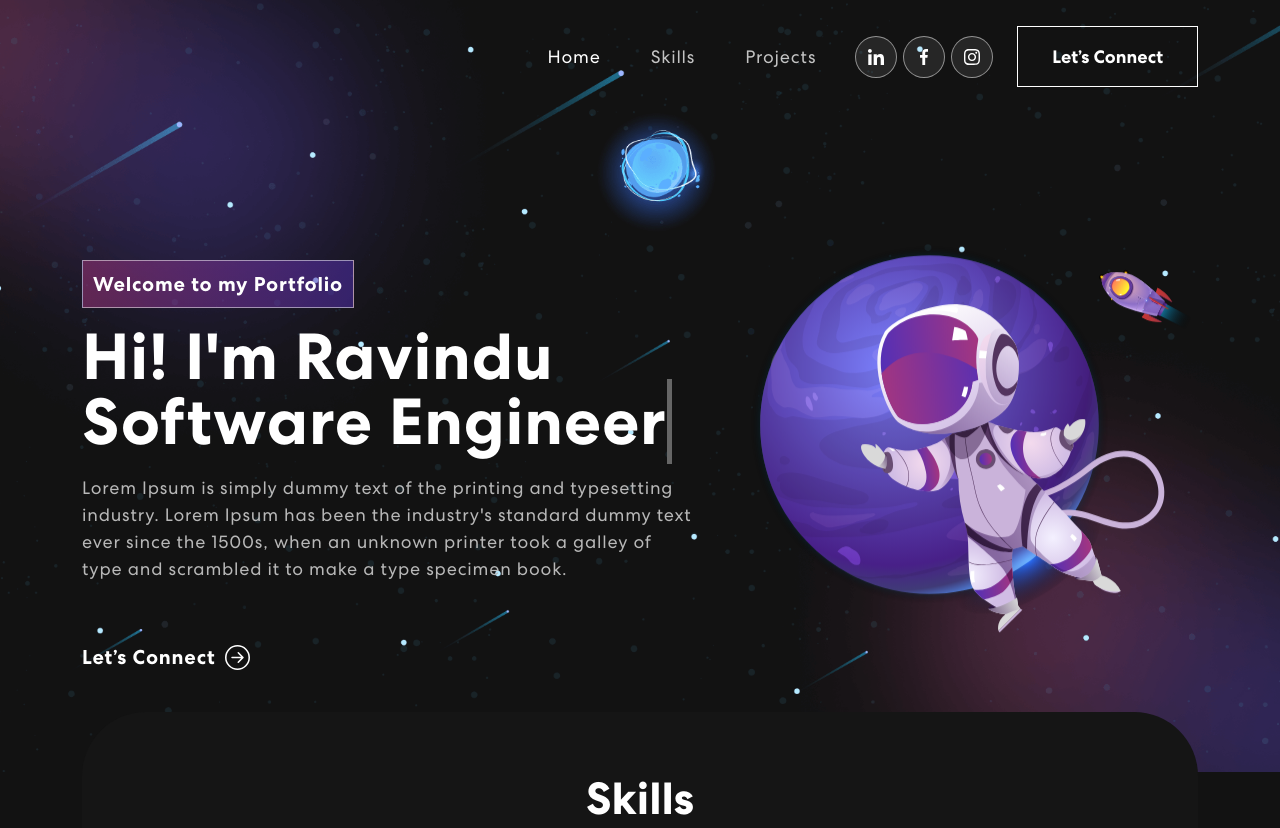
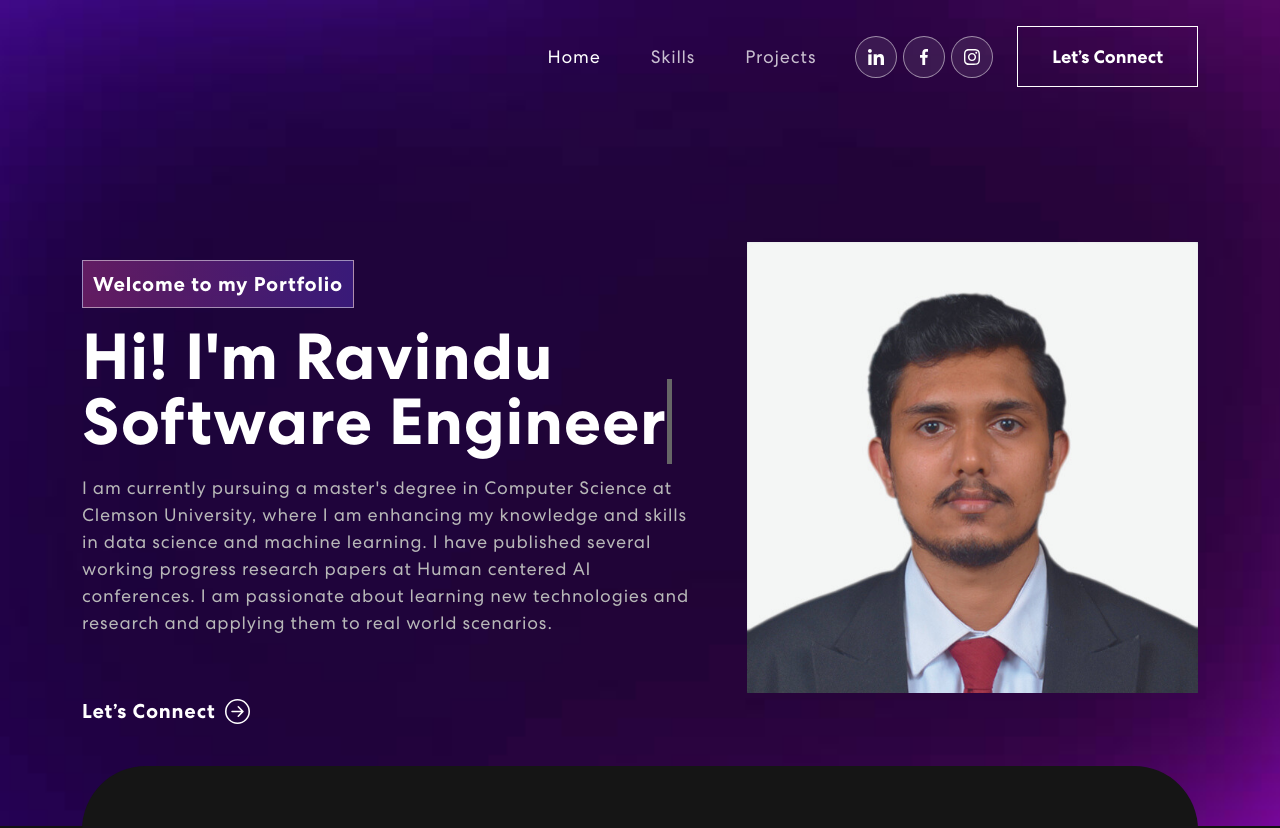
Before and after one commit to RavinduTharanga/reactapp, a React (Create React App) app: page / in a window 1280 px wide. Shown: the top 828 px of the page. Built offline with nearby package versions, Linux system fonts and the light colour scheme; no server answers.

Commit message:
first commit1

```diff
--- a/src/App.css
+++ b/src/App.css
@@ -234,7 +234,7 @@ nav.navbar .navbar-toggler[aria-expanded="true"] .navbar-toggler-icon {
 .banner {
   margin-top: 0;
   padding: 260px 0 100px 0;
-  background-image: url('./assets/img/banner-bg.png');
+  background-image: url('./assets/img/banner.jpg');
   background-position: top center;
   background-size: cover;
   background-repeat: no-repeat;
--- a/src/components/Banner.js
+++ b/src/components/Banner.js
@@ -1,6 +1,6 @@
 import { useState, useEffect } from "react";
 import { Container, Row, Col } from "react-bootstrap";
-import headerImg from "../assets/img/header-img.svg";
+import headerImg from "../assets/img/DVL.png";
 import { ArrowRightCircle } from 'react-bootstrap-icons';
 import 'animate.css';
 import TrackVisibility from 'react-on-screen';
@@ -57,7 +57,7 @@ export const Banner = () => {
               <div className={isVisible ? "animate__animated animate__fadeIn" : ""}>
                 <span className="tagline">Welcome to my Portfolio</span>
                 <h1>{`Hi! I'm Ravindu`} <span className="txt-rotate" dataPeriod="1000" data-rotate='[ "Software Engineer", "Web Developer","Data Scientist","Ai Enginner"]'><span className="wrap">{text}</span></span></h1>
-                  <p>Lorem Ipsum is simply dummy text of the printing and typesetting industry. Lorem Ipsum has been the industry's standard dummy text ever since the 1500s, when an unknown printer took a galley of type and scrambled it to make a type specimen book.</p>
+                  <p>I am currently pursuing a master's degree in Computer Science at Clemson University, where I am enhancing my knowledge and skills in data science and machine learning. I have published several working progress research papers at Human centered AI conferences. I am passionate about learning new technologies and research and applying them to real world scenarios.</p>
                   <button onClick={() => console.log('connect')}>Let’s Connect <ArrowRightCircle size={25} /></button>
               </div>}
             </TrackVisibility>
```
Also changed, not shown: src/assets/img/DVL.png (added), src/assets/img/banner.jpg (added).
